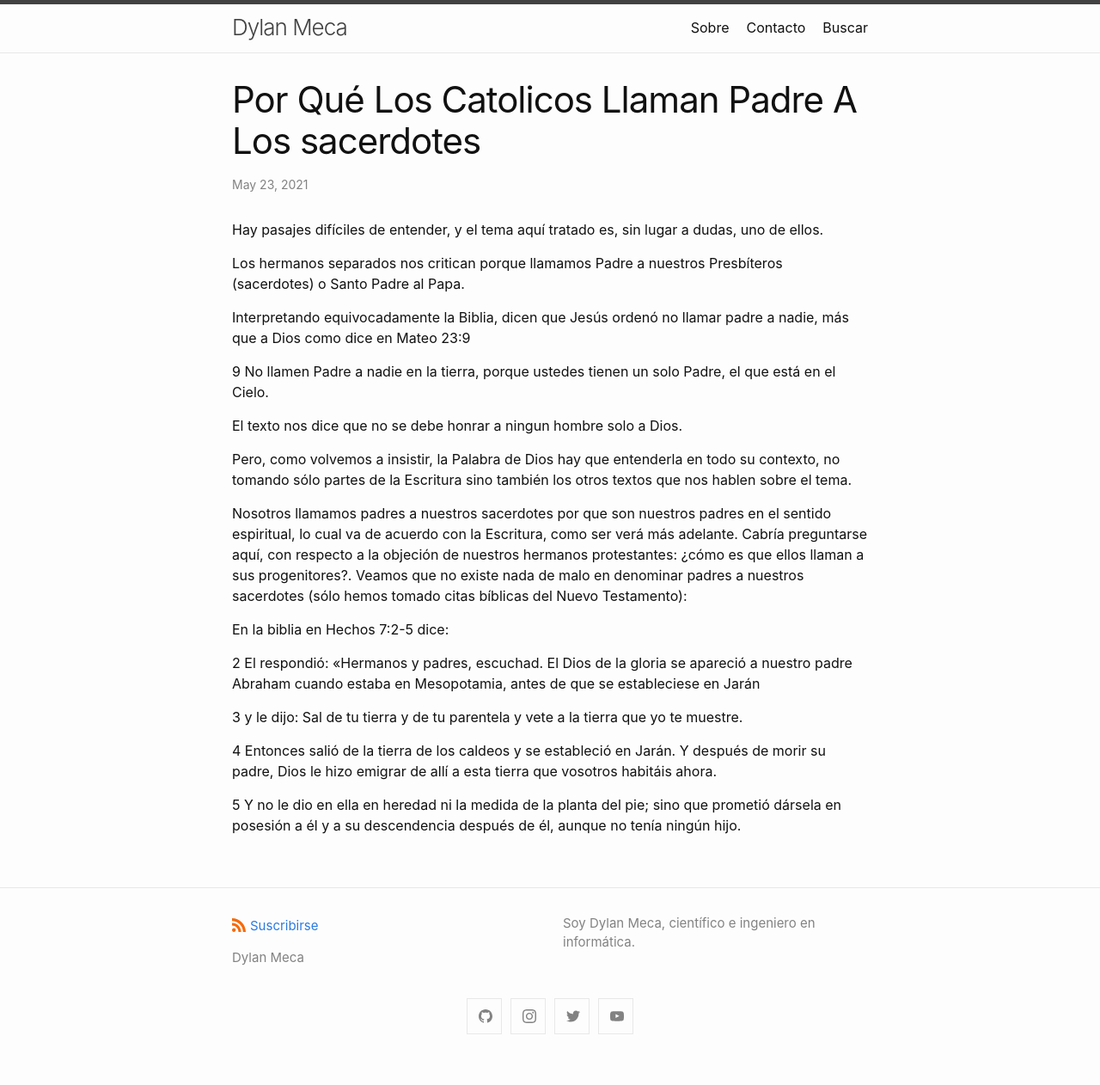
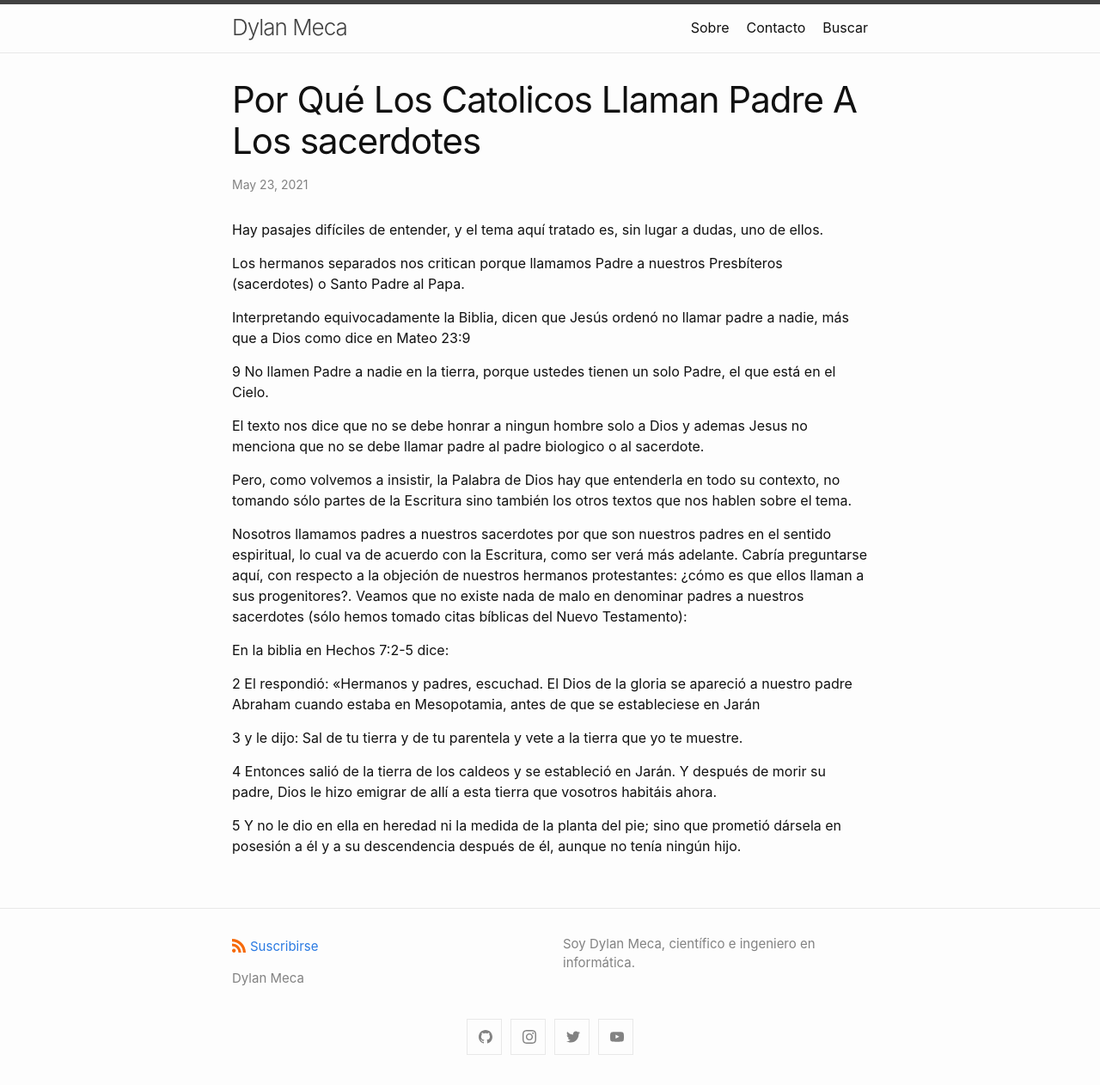
Before and after one commit to dylanmeca/dylanmeca.github.io, a Jekyll site: the page built from _posts/2021-05-23-Por-qué-los-catolicos-llaman-padre-a-los sacerdotes.md, in a window 1280 px wide. Shown: the whole page at 86% size. Built offline with Jekyll 4.4.1, drawn with Linux system fonts in a browser that asks for light colours; a script that is not in the unit is left out; comment, search, counter and statistics services are not loaded; before the commit the page ends 1238 px from its top, so only the background shows below that.

Commit message:
Update 2021-05-23-Por-qué-los-catolicos-llaman-padre-a-los sacerdotes.md

```diff
--- a/_posts/2021-05-23-Por-qué-los-catolicos-llaman-padre-a-los sacerdotes.md
+++ b/_posts/2021-05-23-Por-qué-los-catolicos-llaman-padre-a-los sacerdotes.md
@@ -18,7 +18,7 @@ Interpretando equivocadamente la Biblia, dicen que Jesús ordenó no llamar padr
 
 9 No llamen Padre a nadie en la tierra, porque ustedes tienen un solo Padre, el que está en el Cielo.
 
-El texto nos dice que no se debe honrar a ningun hombre solo a Dios.
+El texto nos dice que no se debe honrar a ningun hombre solo a Dios y ademas Jesus no menciona que no se debe llamar padre al padre biologico o al sacerdote.
 
 Pero, como volvemos a insistir, la Palabra de Dios hay que entenderla en todo su contexto, no tomando sólo partes de la Escritura sino también los otros textos que nos hablen sobre el tema.
 
```
